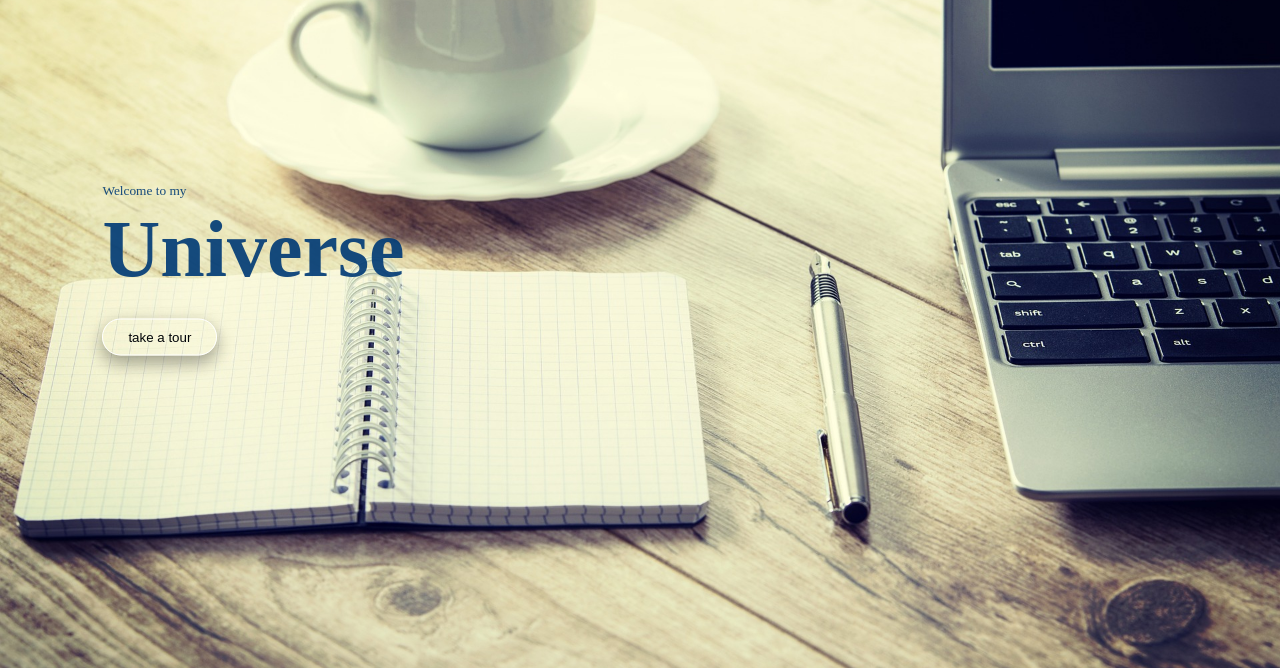
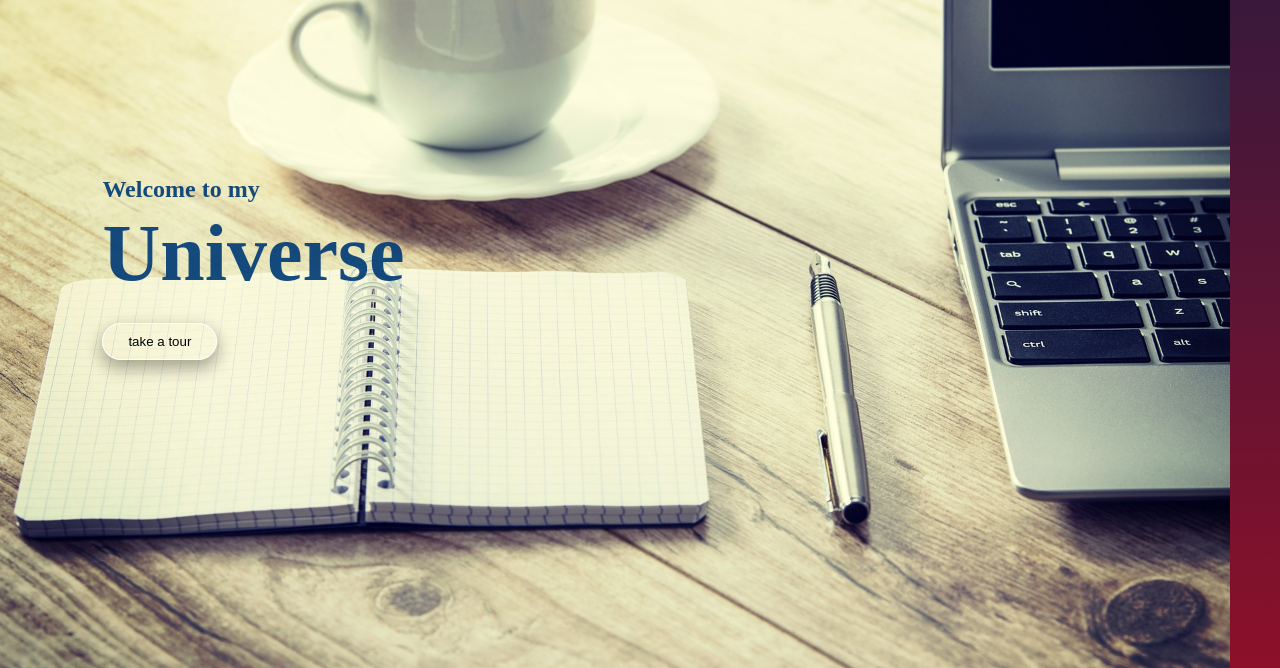
Before and after one commit to fadidash1/profile, a plain HTML site: page index.html in a window 1280 px wide. Shown: the part 132-800 px from the top of the page. Drawn offline with Linux system fonts and the light colour scheme.

Commit message:
new version102

```diff
--- a/index.html
+++ b/index.html
@@ -8,7 +8,7 @@
   <link rel="stylesheet" href="style.css">
   <meta charset="UTF-8">
   <meta name="viewport" content="width=device-width, initial-scale=1">
-  <title>welcome to my universe</title>
+  <title>fadi dash</title>
 </head>
 
 <body>
@@ -17,10 +17,11 @@
       <img src="images/coffee-312521_1280.png" class="logo">
     </div>
     <div class="content">
-      <small>Welcome to my</small>
+      <h2>Welcome to my</h2>
       <h1>Universe</h1>
       <button type="button">take a tour</button>
     </div>
+    <div class="sidebar"></div>
   </div>
 
 </body>
--- a/style.css
+++ b/style.css
@@ -37,9 +37,9 @@ button{
           box-shadow: 0 8px 16px 0 rgba(0,0,0,0.2), 0 6px 20px 0 rgba(0,0,0,0.19);
 }
 .button:hover {
-        background-color: #0095ff;
+        background-color: #000c15;
         color: white;
-        box-shadow: 0 8px 16px 0 rgba(0, 0, 0, 0.2), 0 6px 20px 0 rgba(0, 0, 0, 0.19);
+        box-shadow: 0 8px 16px 0 rgba(0, 0, 0, 0.2);
 }
 .content{
         color: #003a75e9;
@@ -54,3 +54,11 @@ h1{
         margin: 10px 0 30px;
         line-height: 80px;
 }
+.sidebar{
+        width: 50px;
+        height: 100vh;
+        background: linear-gradient(#281A40 ,#8C1029);
+        position: absolute;
+        right: 0;
+        top: 0;
+}
```
